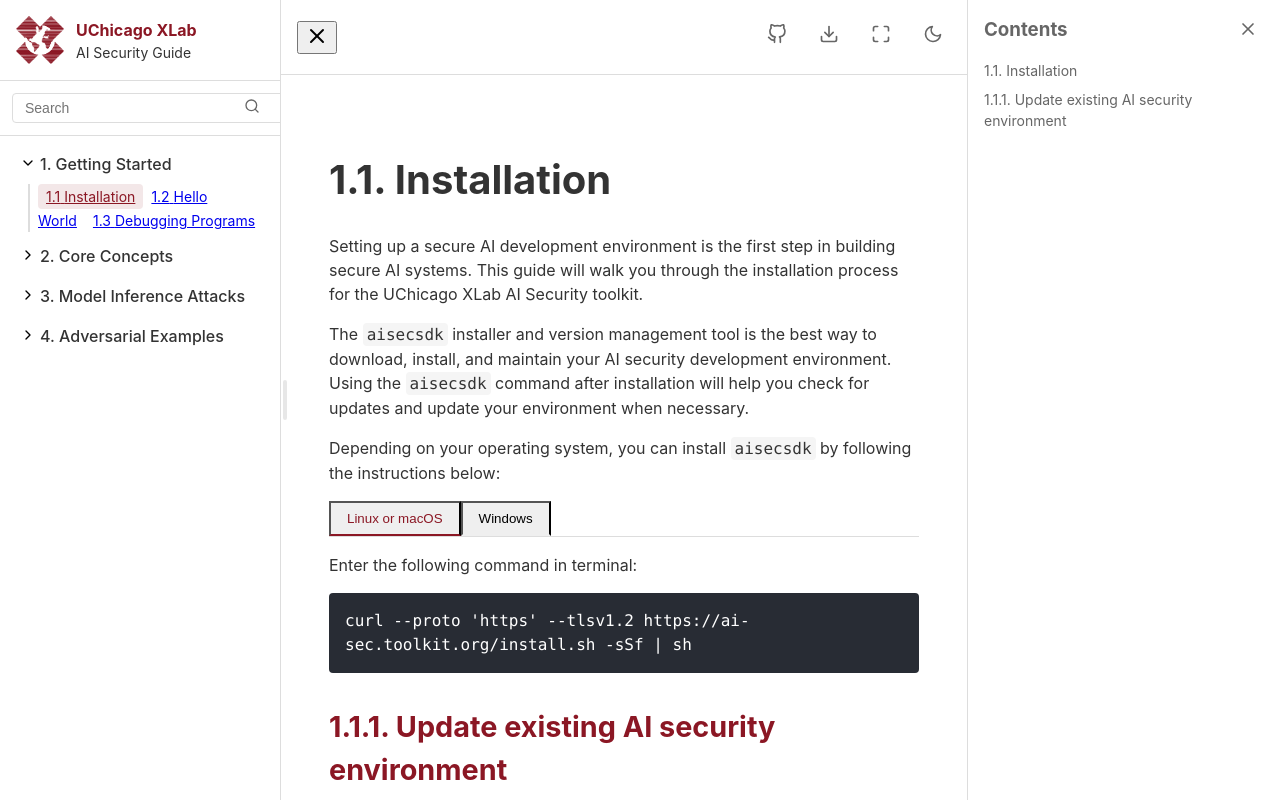
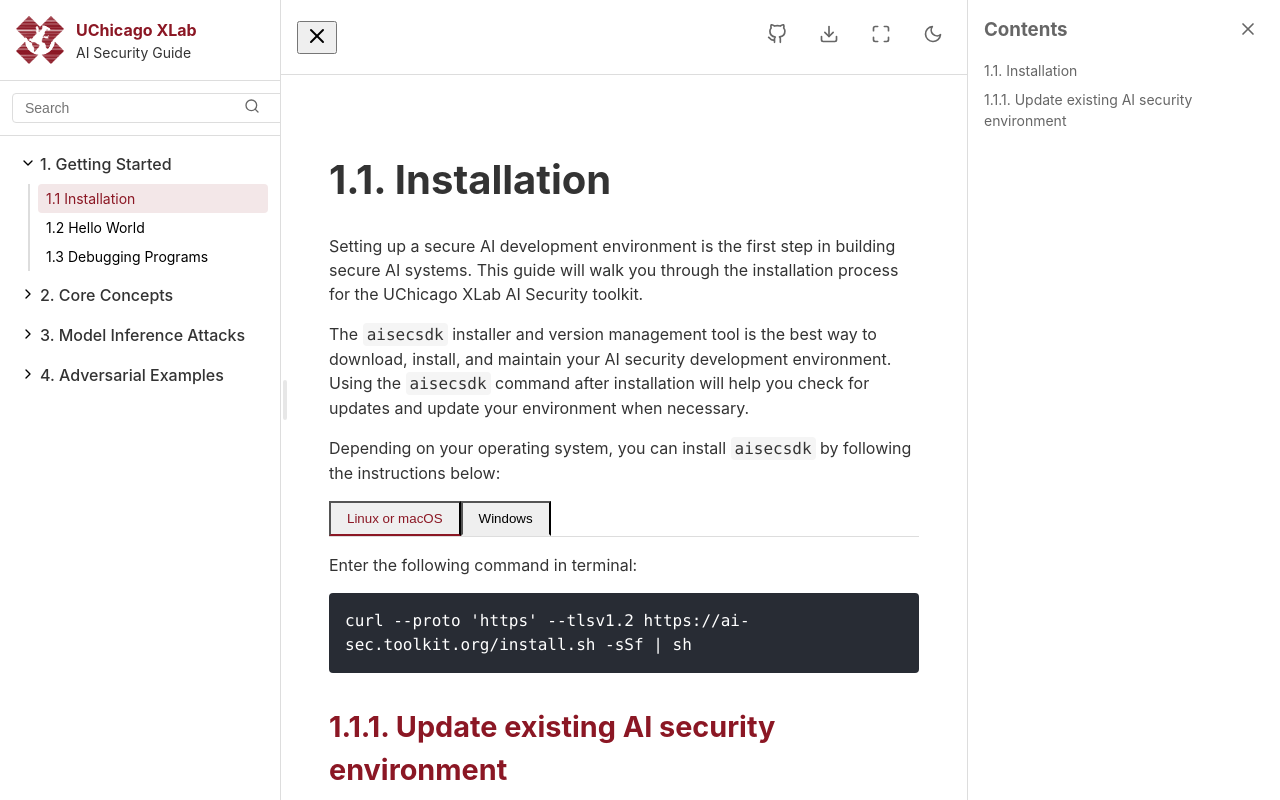
Before and after one commit to zroe1/xlab-ai-security, a Next.js app in the folder ai-security-course/: page / in a window 1280 px wide. Shown: the top 800 px of the page. Built offline with nearby package versions, Linux system fonts and the light colour scheme.

Commit message:
sidebar css

```diff
--- a/ai-security-course/src/components/Sidebar.tsx
+++ b/ai-security-course/src/components/Sidebar.tsx
@@ -3,8 +3,21 @@
 import React, { useState } from "react";
 import Link from "next/link";
 
+// Define types for navigation items
+interface SubItem {
+  id: string;
+  title: string;
+  href: string;
+}
+
+interface NavigationItem {
+  id: string;
+  title: string;
+  items: SubItem[];
+}
+
 // Sample navigation structure (will be replaced with dynamic data)
-const navigationItems = [
+const navigationItems: NavigationItem[] = [
   {
     id: "1",
     title: "Getting Started",
@@ -44,7 +57,15 @@ const navigationItems = [
   },
 ];
 
-const NavItem = ({ item, activeItem, setActiveItem }) => {
+const NavItem = ({
+  item,
+  activeItem,
+  setActiveItem,
+}: {
+  item: NavigationItem;
+  activeItem: string;
+  setActiveItem: (id: string) => void;
+}) => {
   const [isExpanded, setIsExpanded] = useState(item.id === "1"); // First section open by default
 
   const toggleExpand = () => {
@@ -92,7 +113,7 @@ const NavItem = ({ item, activeItem, setActiveItem }) => {
             <Link
               key={subItem.id}
               href={subItem.href}
-              className={`nav-item ${activeItem === subItem.id ? "active" : ""}`}
+              className={`nav-item nav-link-custom ${activeItem === subItem.id ? "active" : ""}`}
               onClick={() => setActiveItem(subItem.id)}>
               {subItem.id} {subItem.title}
             </Link>
--- a/ai-security-course/src/styles/main.css
+++ b/ai-security-course/src/styles/main.css
@@ -141,6 +141,9 @@ body {
   font-size: 0.875rem;
   cursor: pointer;
   border-radius: 4px;
+  display: block;
+  color: black;
+  text-decoration: none;
 }
 
 .nav-item:hover {
@@ -150,6 +153,12 @@ body {
 .nav-item.active {
   background-color: rgba(139, 23, 36, 0.1);
   color: var(--primary-color);
+}
+
+.nav-link-custom {
+  display: block;
+  color: black;
+  text-decoration: none;
 }
 
 /* Main content area */
```
